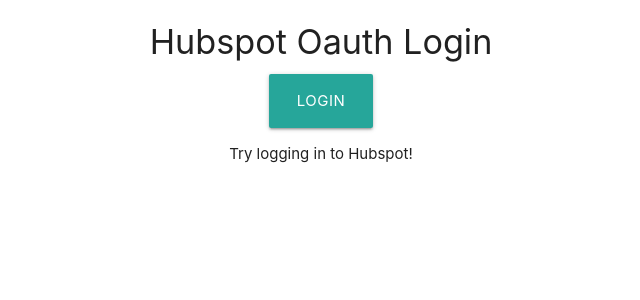
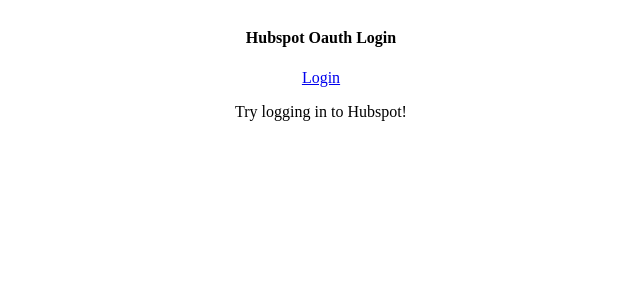
Before and after one commit to vladdoster/hubspot_oauth2_with_flask, a Flask app: page / in a window 1280 px wide. Shown: the top 300 px of the page, without its empty margins (319-959 px from the left). Run offline with Flask 2, Linux system fonts and the light colour scheme; parts of the project's set-up code (start-up, migrations or seed data) failed here and were passed over.

Commit message:
cleaned up HTML and CSS

```diff
--- /dev/null
+++ b/src/static/style.css
@@ -0,0 +1,6 @@
+.parent {
+	display: flex;
+	justify-content: center;
+	align-items: center;
+	text-align: center;
+}
--- a/src/templates/index.html
+++ b/src/templates/index.html
@@ -3,13 +3,10 @@
 <head>
     <meta charset="UTF-8">
     <title>Hubspot Oauth Example</title>
-    <!-- Materialize: Compiled and minified CSS -->
-    <link rel="stylesheet" href="https://cdnjs.cloudflare.com/ajax/libs/materialize/1.0.0/css/materialize.min.css">
+    <link rel="stylesheet" href="{{ url_for('static', filename='style.css') }}">
 </head>
-<body>
-<div class="container">
-    <div class="row center-align">
-        <div>
+<body class="parent">
+<div class="child">
             {% with messages = get_flashed_messages() %}
             {% if messages %}
             <ul class=flashes>
@@ -20,27 +17,19 @@
             {% endif %}
             {% endwith %}
             <h4>Hubspot Oauth Login</h4>
-            <a class="waves-effect waves-teal btn-large" href="/login">Login</a>
             {% if context and  context.get("user") %}
             <h6>Welcome, {{ context.get("user") }}</h6>
             {% endif %}
             {% if session['oauth_token'] %}
-            <ul class="collection">
-                <li class="collection-item avatar">
-                    <span class="title"><b>Access Token:</b></span>
-                    <p style="word-wrap: break-word">{{ session['oauth_token'].get("access_token") }}</p>
-                </li>
-                <li class="collection-item avatar">
-                    <span class="title"><b>Refresh Token:</b></span>
-                    <p>{{ session['oauth_token'].get("refresh_token") }}</p>
-                    <a class="waves-effect waves-teal btn-small" href="/refresh_token">Refresh access token</a>
-                </li>
-            </ul>
+            <span class="title"><b>Access Token:</b></span>
+            <p style="word-wrap: break-word">{{ session['oauth_token'].get("access_token") }}</p>
+	    <span class="title"><b>Refresh Token:</b></span>
+	    <p>{{ session['oauth_token'].get("refresh_token") }}</p>
+            <a href="/refresh_token">Refresh access token</a>
             {% else %}
+	    <a href="/login">Login</a>
             <p>Try logging in to Hubspot!</p>
             {% endif %}
-        </div>
-    </div>
-</div>
+	</div>
 </body>
 </html>
```
